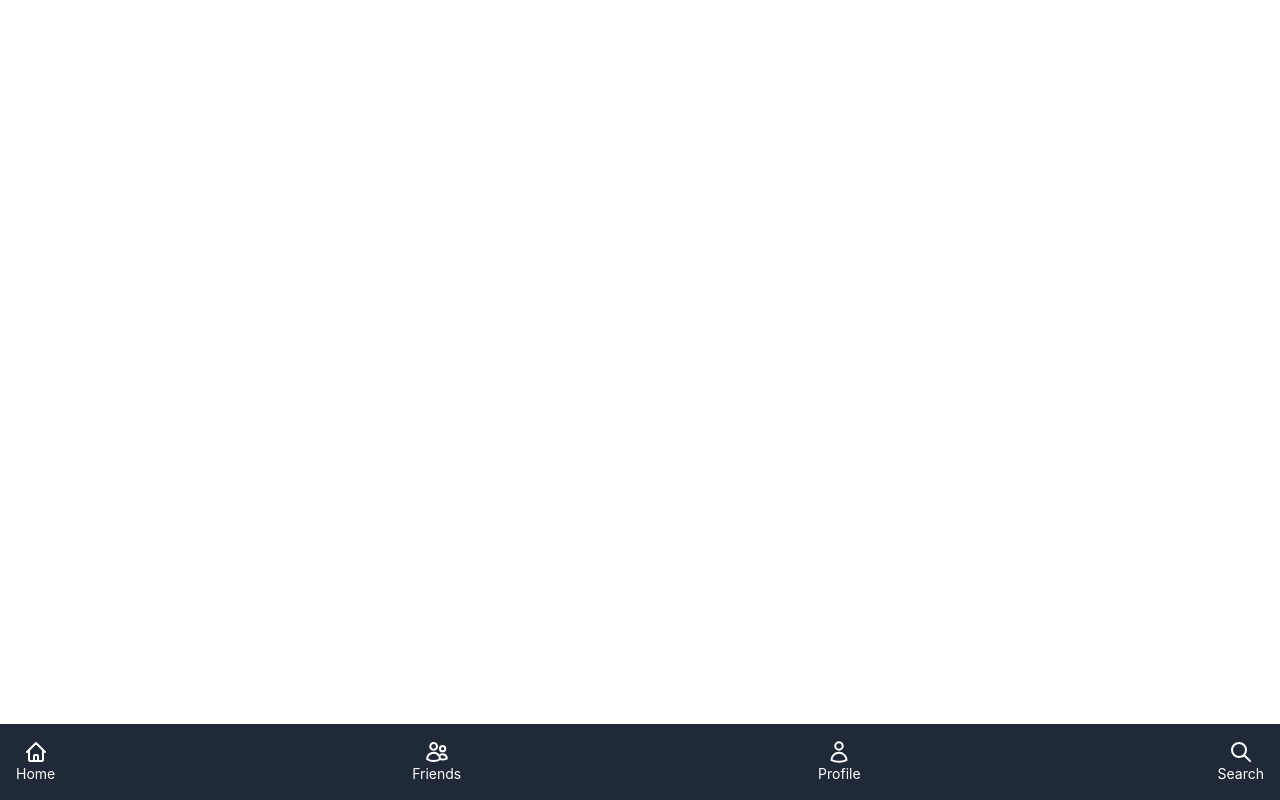
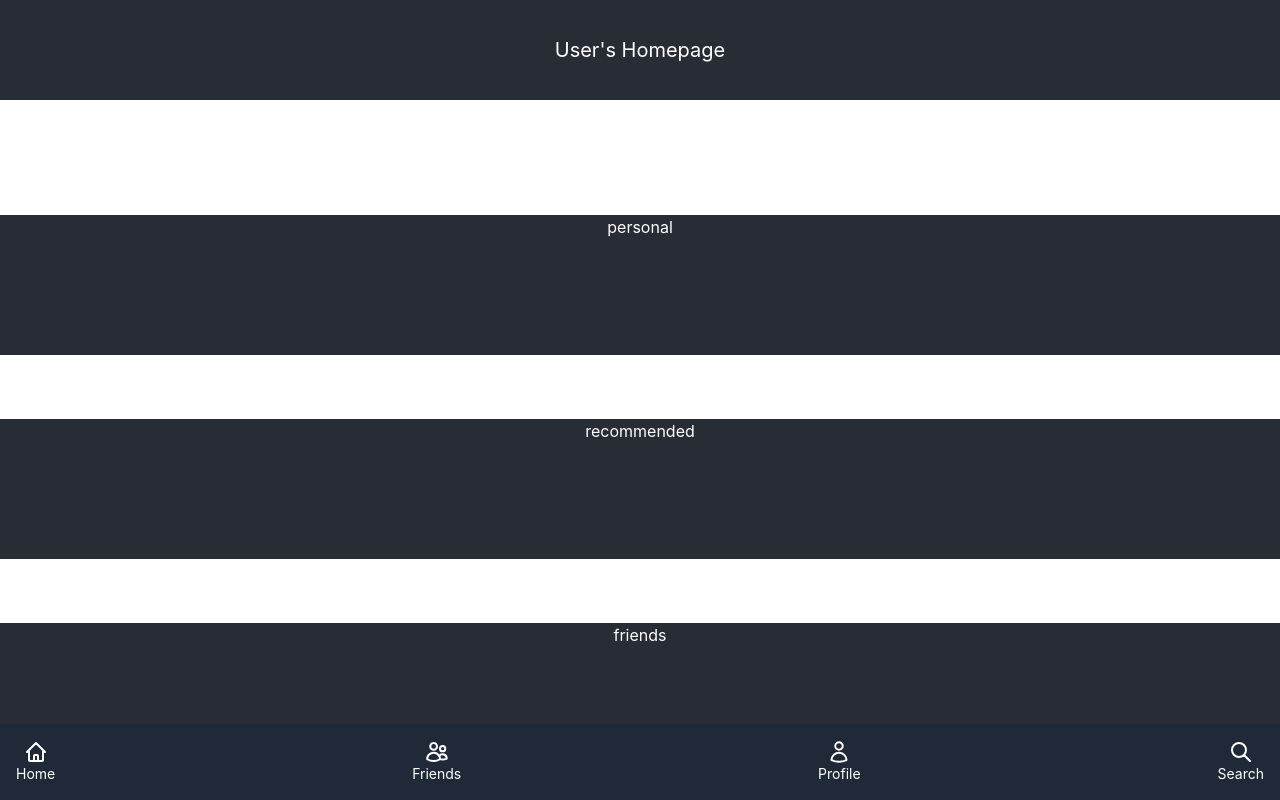
Before and after one commit to agiledev-students-spring2024/4-final-project-readtrack, a React (Create React App) app in the folder front-end/: page /mainHome in a window 1280 px wide. Shown: the top 800 px of the page. Built offline with nearby package versions, Linux system fonts and the light colour scheme.

Commit message:
changing mainHome page

```diff
--- a/front-end/src/App.css
+++ b/front-end/src/App.css
@@ -1,6 +1,7 @@
 @tailwind base;
 @tailwind components;
 @tailwind utilities;
+
 .App {
   text-align: center;
 }
@@ -35,10 +36,12 @@
   from {
     transform: rotate(0deg);
   }
+
   to {
     transform: rotate(360deg);
   }
 }
+
 .mainContainer {
   flex-direction: column;
   display: flex;
@@ -89,7 +92,7 @@
   justify-content: center;
 }
 
-.inputContainer > .errorLabel {
+.inputContainer>.errorLabel {
   color: red;
   font-size: 12px;
 }
@@ -102,3 +105,30 @@
   border: 1px solid grey;
   padding-left: 8px;
 }
+
+.bander {
+  display: flex;
+  align-items: center;
+  justify-content: center;
+  background-color: #282c34;
+  color: white;
+  height: 100px;
+  width: auto;
+  font-size: 20px;
+}
+
+.bookContainer {
+  margin-top: 9%;
+  position: relative;
+  width: auto;
+  height: auto;
+}
+
+.bookDividers {
+  display: block;
+  width: auto;
+  height: 140px;
+  background-color: #282c34;
+  margin: 5% auto;
+  color: white;
+}
--- a/front-end/src/App.js
+++ b/front-end/src/App.js
@@ -4,7 +4,8 @@ import { BrowserRouter, Route, Routes } from "react-router-dom";
 import Home from "./components/home";
 import Navbar from "./components/navbar";
 import SignUpPage from "./components/Form/SignUpPage";
-import Login from './components/Form/login'
+import Login from './components/Form/login';
+import MainHome from './components/mainHome';
 
 function App() {
   const [loggedIn, setLoggedIn] = useState(false);
@@ -29,6 +30,7 @@ function App() {
             element={<Login setLoggedIn={setLoggedIn} setEmail={setEmail} />}
           />
           <Route path="/signup" element={<SignUpPage />} />
+          <Route path="/mainHome" element={<MainHome />} />
         </Routes>
         <Navbar />
       </BrowserRouter>
--- a/front-end/src/components/home.js
+++ b/front-end/src/components/home.js
@@ -1,18 +1,21 @@
-import React from 'react'
-import { useNavigate } from 'react-router-dom'
+import React from 'react';
+import { useNavigate } from 'react-router-dom';
+// import appIcon from "./front-end/images1/icon.png";
 
 const Home = (props) => {
   const { loggedIn, email } = props
   const navigate = useNavigate()
 
 
-
   return (
     <div className="mainContainer">
       <div className={'titleContainer'}>
+        {/* <div className={'appIcon'}>
+          <img src={appIcon} alt="icon"> </img>
+        </div> */}
         <div>Welcome!</div>
       </div>
-      <div>This is the home page.</div>
+      <div>This is the landing page.</div>
       <div className={'buttonContainer'}>
         <input
           className={'inputButton'}
@@ -29,7 +32,7 @@ const Home = (props) => {
           onClick={() => navigate("/signup")}
           value="Sign up"
         />
-        </div>
+      </div>
     </div>
   )
 }
--- /dev/null
+++ b/front-end/src/components/mainHome.js
@@ -0,0 +1,23 @@
+import React from 'react';
+
+
+const MainHome = (props) => {
+
+    return (
+        <div className="homepageLayout">
+            <div className="bander"> User's Homepage</div>
+            <div className="bookContainer">
+                <div className="bookDividers"> personal  </div>
+                <div className="bookDividers"> recommended </div>
+                <div className="bookDividers"> friends </div>
+                <div className="bookDividers"> top 10 </div>
+            </div>
+
+        </div>
+
+
+
+    )
+}
+
+export default MainHome
--- a/front-end/src/components/navbar.js
+++ b/front-end/src/components/navbar.js
@@ -3,7 +3,7 @@ import { Link } from "react-router-dom"; // Assuming you're using react-router f
 const NAV_ITEMS = [
   {
     name: "Home",
-    to: "/",
+    to: "/mainHome",
     iconPaths: [
       "M3 12l2-2m0 0l7-7 7 7M5 10v10a1 1 0 001 1h3m10-11l2 2m-2-2v10a1 1 0 01-1 1h-3m-6 0a1 1 0 001-1v-4a1 1 0 011-1h2a1 1 0 011 1v4a1 1 0 001 1m-6 0h6",
     ],
```
Also changed, not shown: front-end/images1/icon.png (added).
